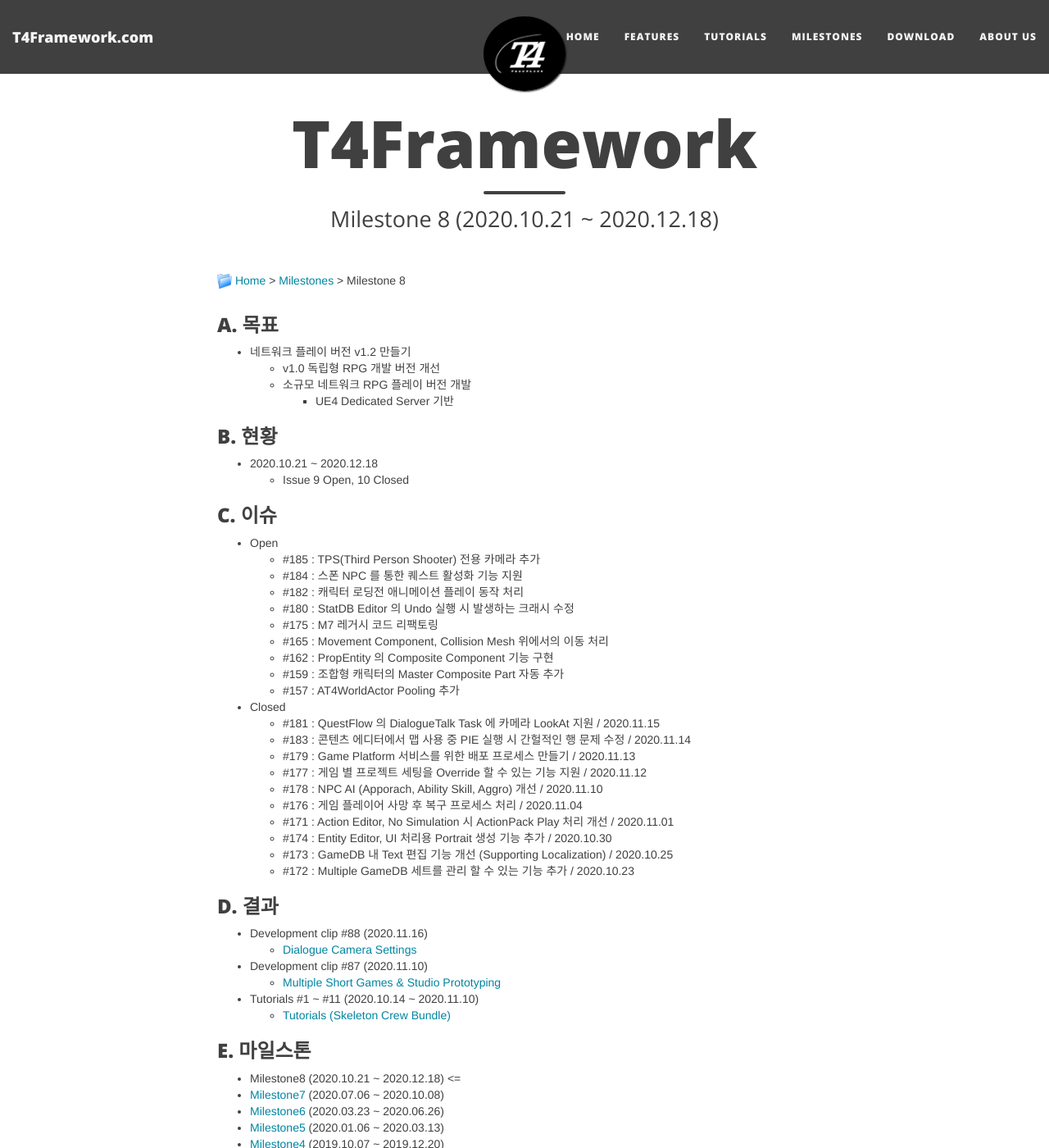
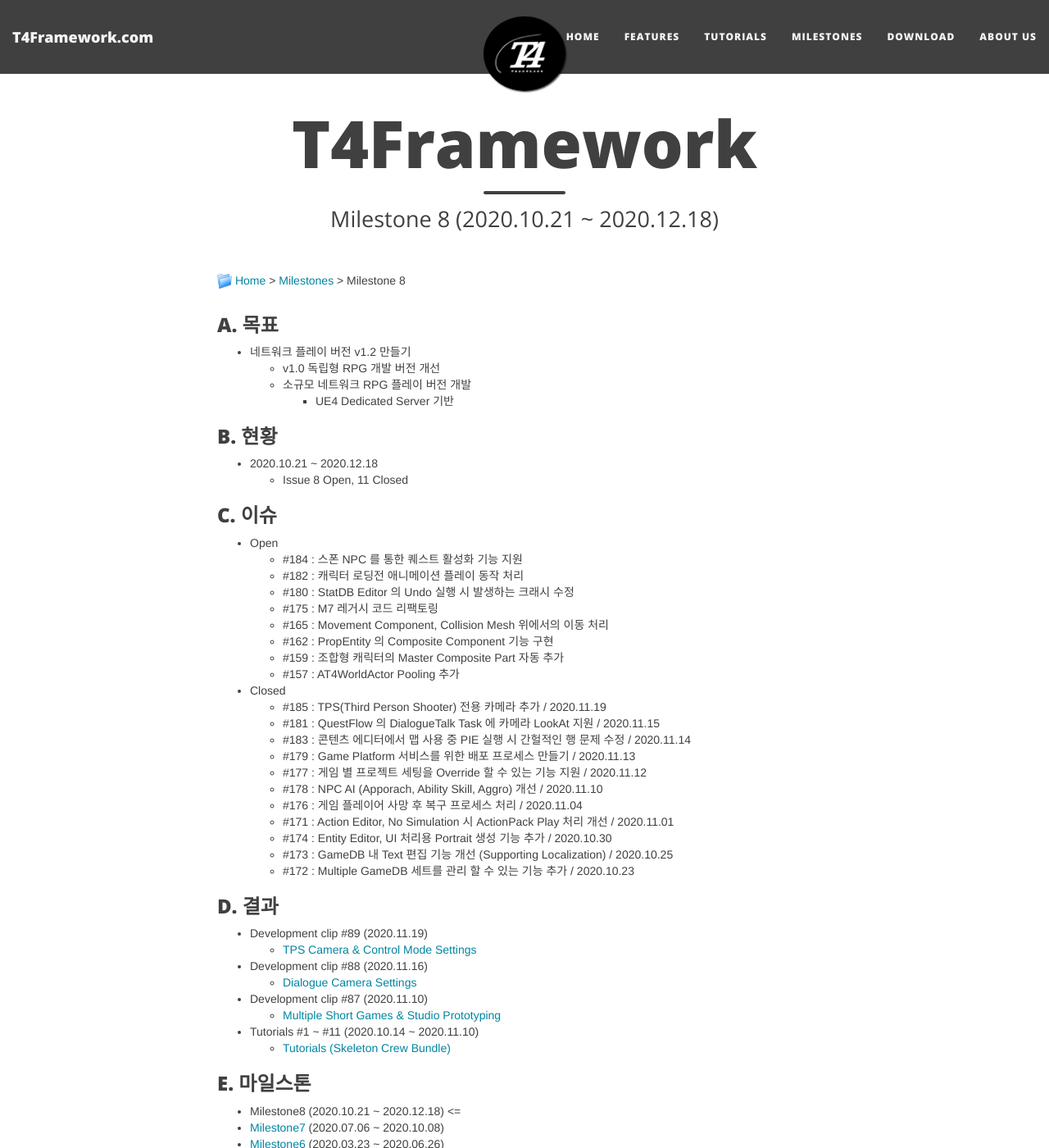
Before and after one commit to T4Framework/T4Framework_WebSite, a Jekyll site: the page built from docs/T4Framework_Milestone8_Achieved.md, in a window 1280 px wide and 1400 px high. Shown: the whole window at 82% size. Built offline with Jekyll 4.4.1, drawn with Linux system fonts in a browser that asks for light colours; nearby versions of some CDN libraries.

Commit message:
dev clip #89 업데이트

```diff
--- a/docs/T4Framework_Milestone8_Achieved.md
+++ b/docs/T4Framework_Milestone8_Achieved.md
@@ -15,12 +15,11 @@
 ### B. 현황
 
 - 2020.10.21 ~ 2020.12.18
-  - Issue 9 Open, 10 Closed
+  - Issue 8 Open, 11 Closed
 
 ### C. 이슈
 
 - Open
-  - #185 : TPS(Third Person Shooter) 전용 카메라 추가
   - #184 : 스폰 NPC 를 통한 퀘스트 활성화 기능 지원
   - #182 : 캐릭터 로딩전 애니메이션 플레이 동작 처리
   - #180 : StatDB Editor 의 Undo 실행 시 발생하는 크래시 수정
@@ -31,6 +30,7 @@
   - #157 : AT4WorldActor Pooling 추가
 
 - Closed
+  - #185 : TPS(Third Person Shooter) 전용 카메라 추가 / 2020.11.19
   - #181 : QuestFlow 의 DialogueTalk Task 에 카메라 LookAt 지원 / 2020.11.15
   - #183 : 콘텐츠 에디터에서 맵 사용 중 PIE 실행 시 간헐적인 행 문제 수정 / 2020.11.14
   - #179 : Game Platform 서비스를 위한 배포 프로세스 만들기 / 2020.11.13
@@ -44,6 +44,8 @@
 
 ### D. 결과
 
+- Development clip #89 (2020.11.19)
+  - [TPS Camera & Control Mode Settings](https://youtu.be/6rDruFJubmY){: target="_blank" }
 - Development clip #88 (2020.11.16)
   - [Dialogue Camera Settings](https://youtu.be/al08HbYBico){: target="_blank" }
 - Development clip #87 (2020.11.10)
--- a/docs/index.html
+++ b/docs/index.html
@@ -28,8 +28,8 @@
 <center><b>Tutorials : Skeleton Crew Bundle  #11 (New Features) - 2020.11.10</b><br />
 <a href="https://t4framework.com/T4Framework_Tutorials"><b>More Tutorials...</b></a></center>
 <hr />
-<div class="embed-container"><iframe src="https://www.youtube.com/embed/al08HbYBico" frameborder="0" width="1280" height="720"></iframe></div>
-<center><b>Dialogue Camera Settings - 2020.11.16</b><br />
+<div class="embed-container"><iframe src="https://www.youtube.com/embed/6rDruFJubmY" frameborder="0" width="1280" height="720"></iframe></div>
+<center><b>TPS(Third Person Shooter) Camera & Control Mode Settings - 2020.11.19</b><br />
 <a href="https://t4framework.com/T4Framework_Features"><b>More Features...</b></a></center>
 
 <hr />
```
Also changed, not shown: docs/T4Framework_Features.md (+1 -1 lines), docs/T4Framework_Features_ContentEditor.md (+1 -0 lines).
